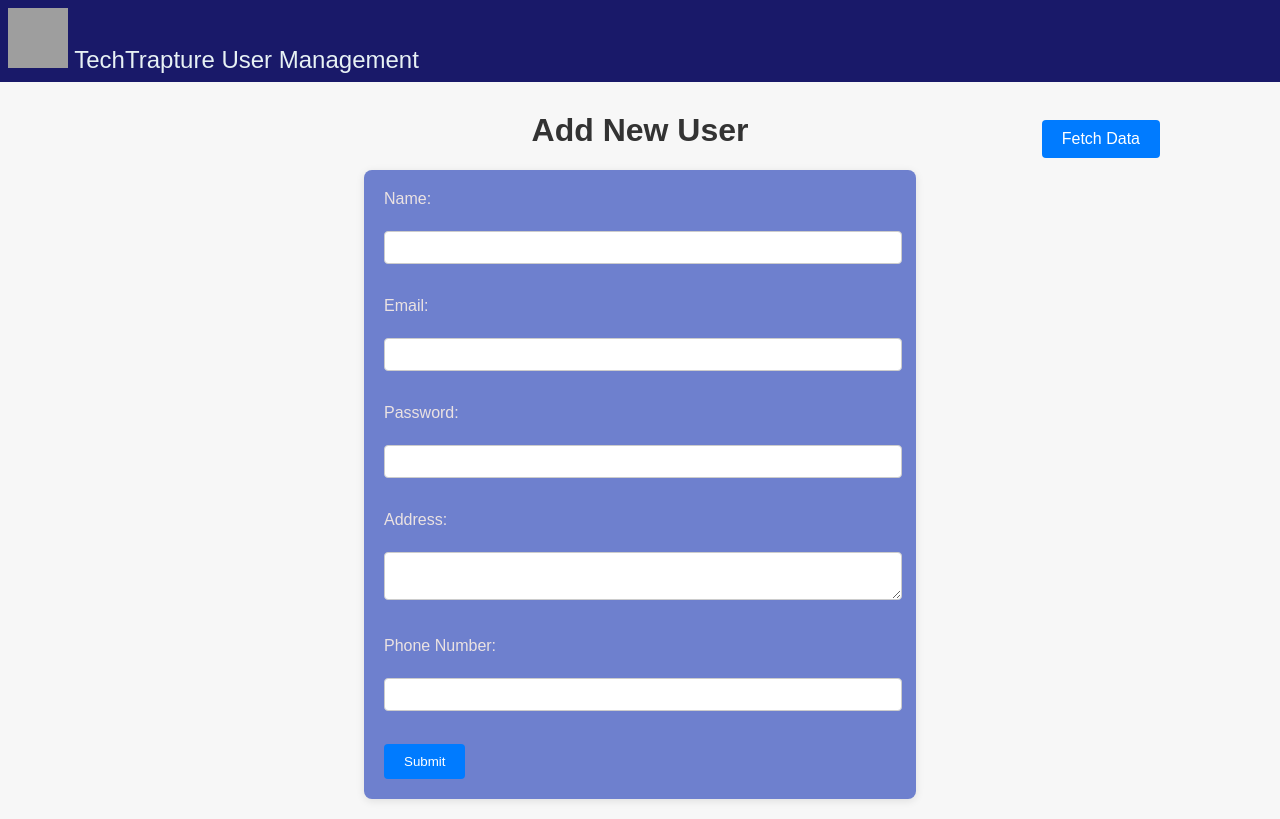
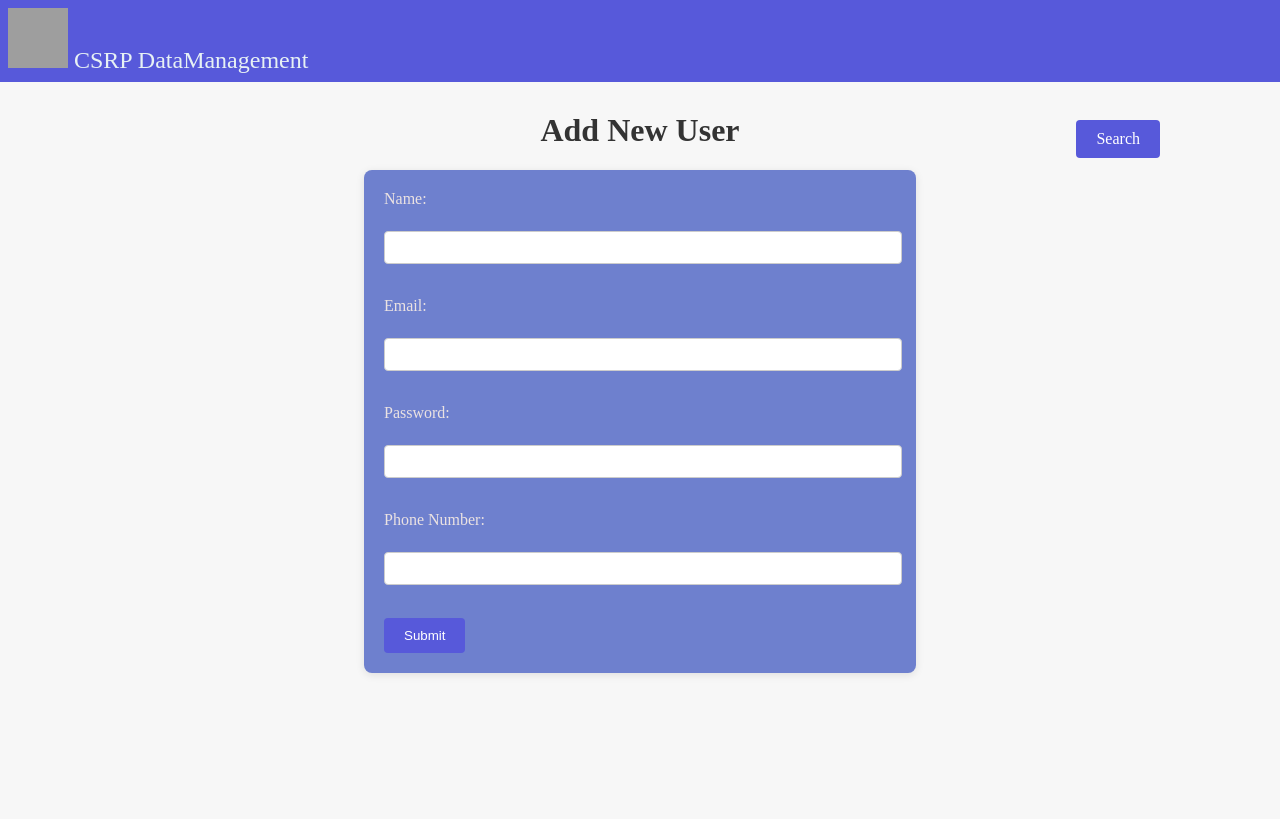
Before and after one commit to tmiller668/CS-3T-Project, a Flask app: page / in a window 1280 px wide. After the commit the page ends 675 px from the top, so only its background shows below. Run offline with Flask 3, Linux system fonts and the light colour scheme; parts of the project's set-up code (start-up, migrations or seed data) failed here and were passed over; grey boxes are pictures that could not be loaded.

Commit message:
address field removed, font/baclground color/image changed

```diff
--- a/templates/index.html
+++ b/templates/index.html
@@ -5,7 +5,7 @@
     <style>
         /* Add your custom CSS styles here */
         body {
-            font-family: Arial, sans-serif;
+            font-family: 'Times New Roman', Times, serif;
             margin: 0;
             padding: 0;
             background-color: #f7f7f7;
@@ -57,7 +57,7 @@
             margin-bottom: 15px;
         }
         input[type="submit"] {
-            background-color: #007bff;
+            background-color: rgb(87, 89, 218);
             color: #fff;
             border: none;
             border-radius: 4px;
@@ -69,11 +69,11 @@
             background-color: #0056b3;
         }
         .top-bar {
-            background-color: rgb(25, 25, 105); /* Change the background color */
+            background-color: rgb(87, 89, 218); /* Change the background color */
             color: #e7f1f4; /* Change the text color */
             padding: 8px;
             font-size: 24px;
-            font-family: Arial, sans-serif; /* Change the font family */
+            font-family: 'Times New Roman', Times, serif; /* Change the font family */
 
         }
         .right-links a {
@@ -82,7 +82,7 @@
             margin-left: auto;
         }
         .btn {
-            background-color: #007bff;
+            background-color: rgb(87, 89, 218);
             color: #fff;
             border: none;
             border-radius: 4px;
@@ -105,12 +105,12 @@
 
     <div class="top-bar">
         <div class="container">
-            <img src="https://storage.googleapis.com/bkt-static-tt/logo.png" width="60" height="60" class="logo" alt="">
-            TechTrapture User Management
+            <img src="https://encrypted-tbn0.gstatic.com/images?q=tbn:ANd9GcR-ouJlqoYg7GX8xb9_lqiPI5tYj5S_OAdjTQ&s" width="60" height="60" class="logo" alt="">
+            CSRP DataManagement
         </div>
 
     </div>
-    <a href="/get-data" class="btn">Fetch Data</a>
+    <a href="/get-data" class="btn">Search</a>
     <h1>Add New User</h1>
     <form action="/submit" method="post">
         <label for="name">Name:</label><br>
@@ -122,9 +122,6 @@
         <label for="password">Password:</label><br>
         <input type="password" id="password" name="password" required><br><br>
 
-        <label for="address">Address:</label><br>
-        <textarea id="address" name="address" required></textarea><br><br>
-
         <label for="phonenumber">Phone Number:</label><br>
         <input type="text" id="phonenumber" name="phonenumber" required><br><br>
 
```
Also changed, not shown: templates/get_data.html (+8 -8 lines).
